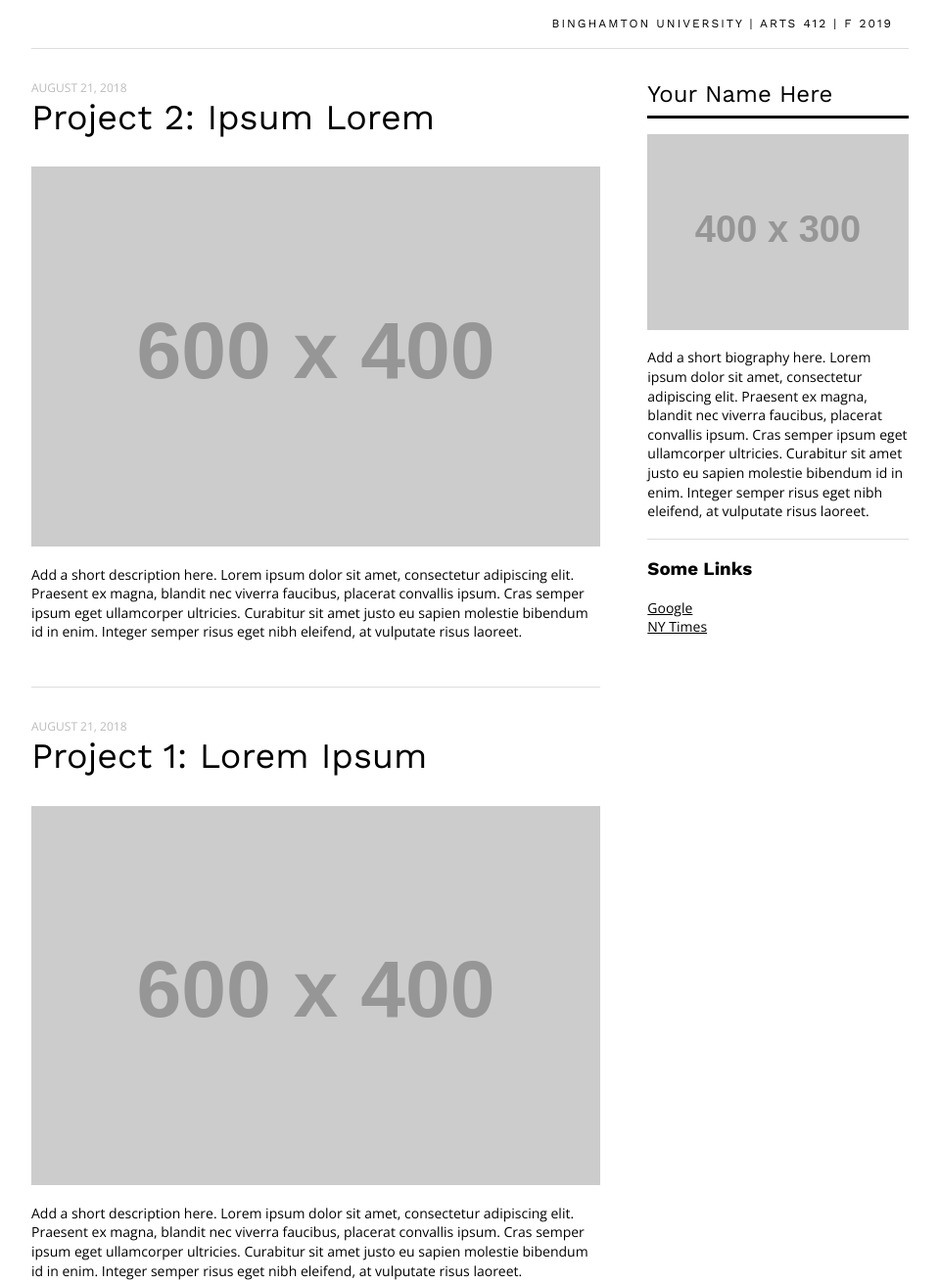
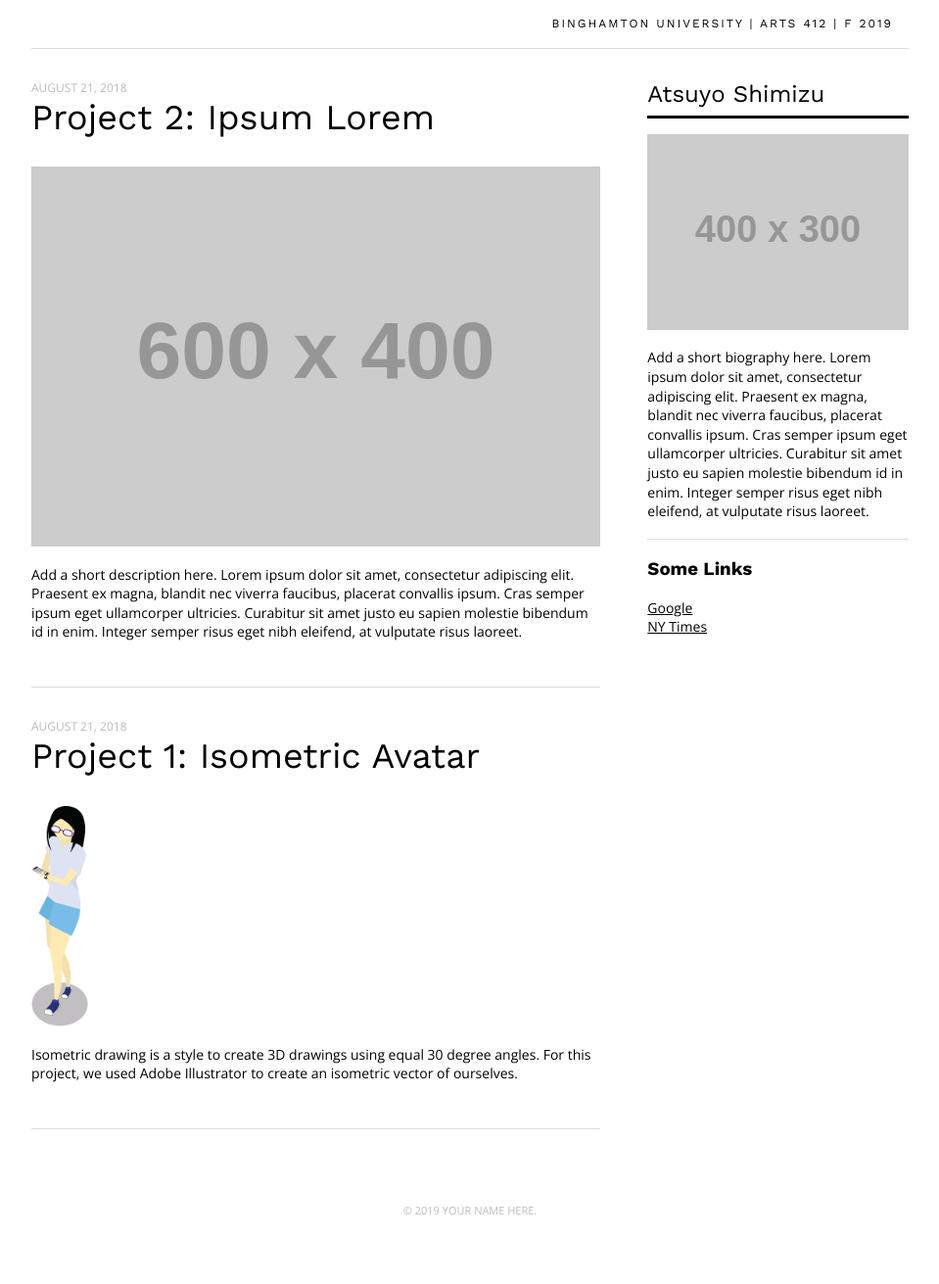
Before and after one commit to Binghamton-University-Design/web-journal-ay-shimizu, a plain HTML site: page index.html in a window 1280 px wide. Shown: the top 1311 px of the page at 98% size, without its empty margins (160-1119 px from the left). After the commit the page ends 1270 px from the top, so only its background shows below. Drawn offline with nearby package versions, Linux system fonts and the light colour scheme; placeholder pictures from the web are drawn by us.

Commit message:
added images; updated index.html

```diff
--- a/index.html
+++ b/index.html
@@ -3,7 +3,7 @@
 	<head>
 		<meta charset="utf-8">
 		<meta name="viewport" content="width=device-width,initial-scale=1.0,minimum-scale=1.0" />
-		<title>YOUR NAME HERE | Binghamton University Art & Design</title>
+		<title>Atsuyo Shimizu | Binghamton University Art & Design</title>
 		<meta name="format-detection" content="telephone=no">
 		<link rel="icon" type="image/png" href="favicon.png">
 
@@ -34,10 +34,10 @@
 				<!-- Begin Item -->
 				<div class="item">
 					<p class="date">August 21, 2018</p>
-					<h2>Project 1:
-						Lorem Ipsum</h2>
-					<p><img src="https://via.placeholder.com/600x400"></p>
-					<p>Add a short description here. Lorem ipsum dolor sit amet, consectetur adipiscing elit. Praesent ex magna, blandit nec viverra faucibus, placerat convallis ipsum. Cras semper ipsum eget ullamcorper ultricies. Curabitur sit amet justo eu sapien molestie bibendum id in enim. Integer semper risus eget nibh eleifend, at vulputate risus laoreet.
+					<h2>Project 1: Isometric Avatar</h2>
+					<p><img src="images/avatar.png" title="Avatar" style="width:10%"></p>
+					<p>Isometric drawing is a style to create 3D drawings using equal 30 degree angles. For this project, we used Adobe Illustrator
+						 to create an isometric vector of ourselves.
 					</p>
 				</div>
 				<!-- End item -->
@@ -45,7 +45,7 @@
 			</main>
 			<aside>
 				<header>
-					<h1>Your Name Here</h1>
+					<h1>Atsuyo Shimizu</h1>
 					<!-- or a logo image: <img src="https://via.placeholder.com/300x100?text=My+Logo" title="my logo">  -->
 				</header>
 				<div class="bio">
```
Also changed, not shown: images/avatar.png (added), 2 other files.
